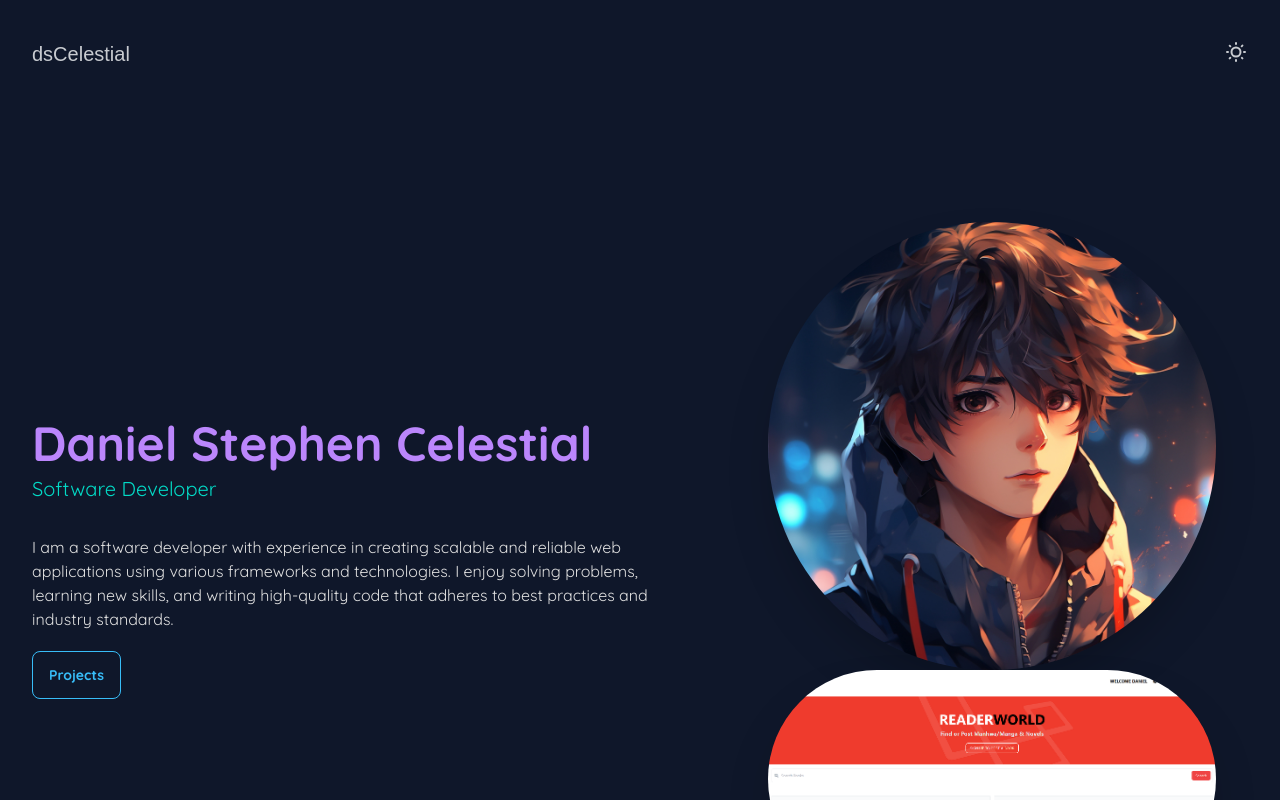
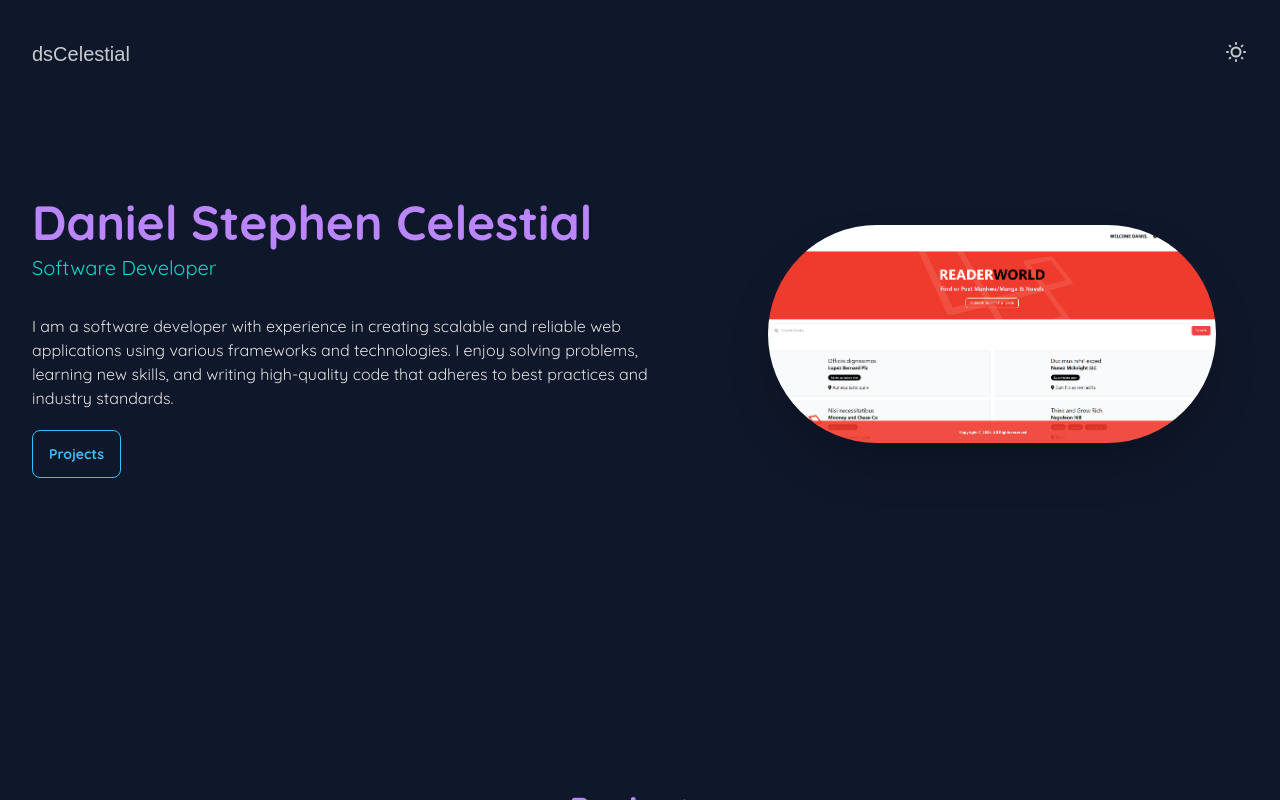
Before and after one commit to dscelestial/Portfolio, a React (Vite) app: page / in a window 1280 px wide. Shown: the top 800 px of the page. Built offline with nearby package versions, Linux system fonts and the light colour scheme.

Commit message:
Fix Image

```diff
--- a/src/components/Hero/Hero.jsx
+++ b/src/components/Hero/Hero.jsx
@@ -17,7 +17,6 @@ const Hero = () => {
                 </div>
             </div>
             <div className='p-4 md:p-8'>
-                <img src={avatar} className="max-w-64 sm:max-w-72 md:max-w-80 lg:max-w-md rounded-full shadow-2xl" />
                 <img src={readerworld} className="max-w-64 sm:max-w-72 md:max-w-80 lg:max-w-md rounded-full shadow-2xl" />
             </div>
         </section>
```
